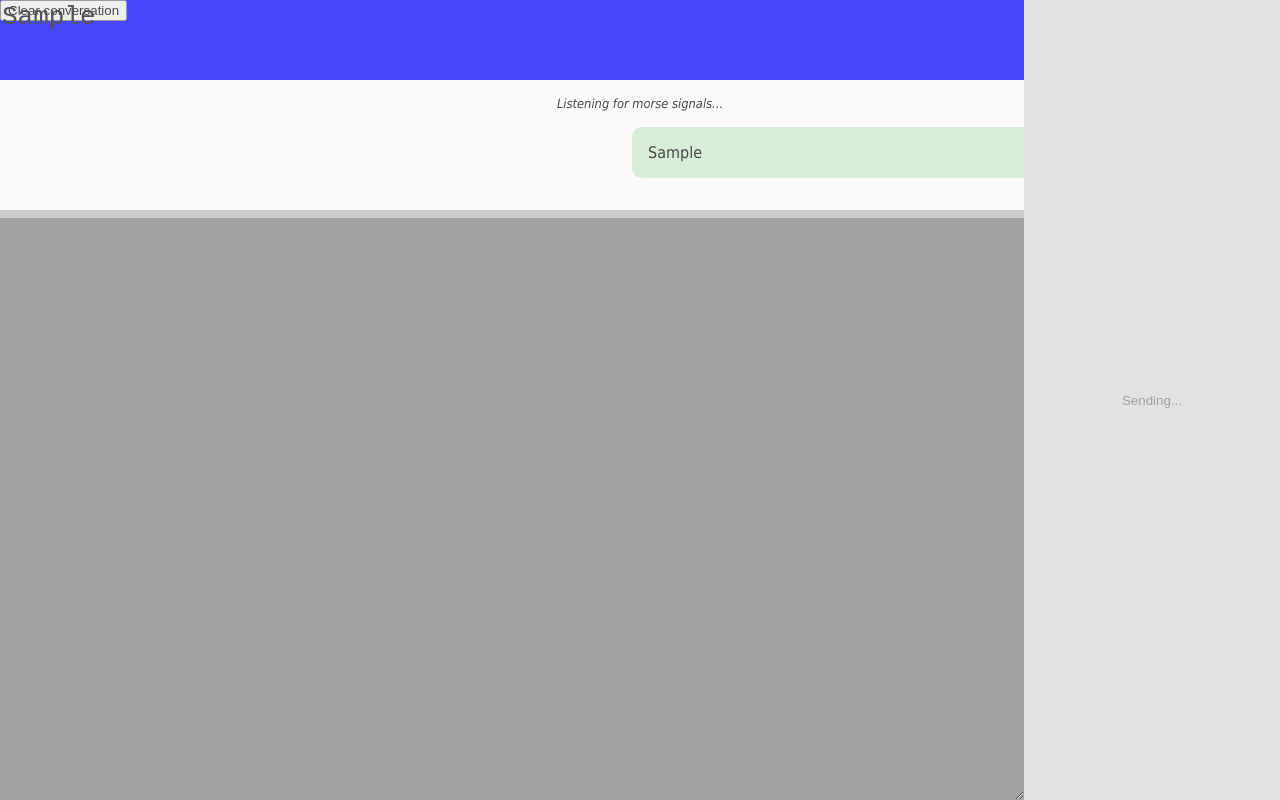
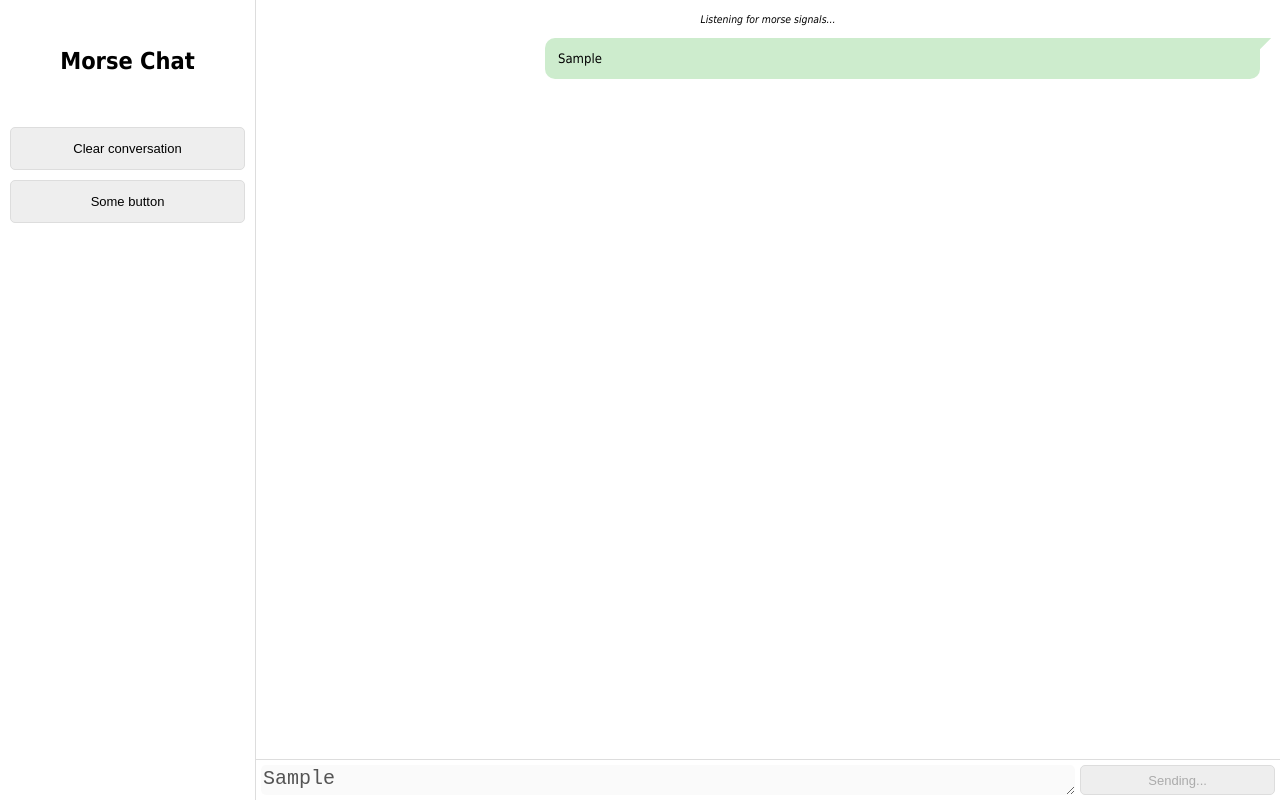
Before and after one commit to Timendus/morse-chat, a website built with webpack: page dist/index.html in a window 1280 px wide. Both pictures are taken after typing "Sample" into the empty fields and a click on the button "Send". Built offline with nearby package versions, Linux system fonts and the light colour scheme.

Commit message:
Fix up CSS to look all pretty

```diff
--- a/src/stylesheets/body.scss
+++ b/src/stylesheets/body.scss
@@ -2,8 +2,5 @@ html, body, .messages, .input {
   margin: 0px auto;
   padding: 0px;
   font-family: Tahoma, Arial, sans-serif;
+  font-size: 13px;
 }
-
-body {
-  background-color: gray;
-}
--- a/src/stylesheets/chatroom.scss
+++ b/src/stylesheets/chatroom.scss
@@ -1,33 +1,64 @@
 .messages {
-  padding: 1em;
+  width: 100%;
   box-sizing: border-box;
+
+  padding: 1em 1.5em;
   background-color: white;
   overflow-y: scroll;
+  border-bottom: 1px solid #ddd;
 
   .theirs, .mine {
+    position: relative;
     border: 0px;
-    width: 70vw;
-    max-width: 600px;
+    width: 70%;
     padding: 1em;
     border-radius: 10px;
 
     &:first-letter {
       text-transform: uppercase;
     }
+
+    &:before {
+      content: '';
+      position: absolute;
+      top: -15px;
+      height: 0;
+      width: 0;
+      border: 15px solid transparent;
+      transform: rotateZ(45deg);
+    }
+  }
+
+  .mine {
+    margin: 1em 0 0 auto;
+    background-color: #cdeccd;
+
+    + .mine {
+      margin-top: 0.3em;
+
+      &:before {
+        display: none;
+      }
+    }
+
+    &:before {
+      right: -5px;
+      border-right: 15px solid #cdeccd;
+    }
   }
 
   .theirs {
     margin: 1em auto 1em 0;
     background-color: #e7e7ff;
+
+    &:before {
+      left: -5px;
+      border-bottom: 15px solid #e7e7ff;
+    }
   }
 
   .typing:after {
     content: '…';
-  }
-
-  .mine {
-    margin: 1em 0 1em auto;
-    background-color: #cdeccd;
   }
 
   .notification {
--- a/src/stylesheets/input.scss
+++ b/src/stylesheets/input.scss
@@ -1,26 +1,23 @@
-.input {
-  border-top: 1vh solid #bbb;
-  background-color: white;
+textarea, button {
+  box-sizing: border-box;
+  border-radius: 5px;
+  margin: 5px;
+}
 
-  textarea, button {
-    position: absolute;
-    left: 0px;
-    right: 0px;
-    top: 0px;
-    bottom: 0px;
-    box-sizing: border-box;
-    border: 0px;
-  }
+textarea {
+  font-size: 20px;
+  margin-right: 0px;
+  border: 0px;
+}
 
-  textarea {
-    right: auto;
-    width: 80%;
-    font-size: 2em;
-  }
+button {
+  font-size: 1em;
+  background-color: #eee;
+  border: 1px solid #ddd;
+  cursor: pointer;
 
-  button {
-    left: auto;
-    width: 20%;
-    background-color: #e2e2e2;
+  &:hover {
+    border-color: #ccc;
+    background-color: #ddd;
   }
 }
--- a/src/stylesheets/layout.scss
+++ b/src/stylesheets/layout.scss
@@ -0,0 +1,41 @@
+.container {
+  display: grid;
+
+  // Wide display
+
+  grid-template-columns: 20vw 64vw 16vw;
+  grid-template-rows: calc(100vh - 40px) 40px;
+  grid-template-areas: "navbar chatroom chatroom"
+                       "navbar textinput send";
+
+  justify-content: center;
+
+  // Narrow display
+
+  @media (max-width: 768px) {
+    grid-template-columns: 80vw 20vw;
+    grid-template-rows: 40px calc(100vh - 80px) 40px;
+
+    grid-template-areas: "navbar navbar"
+                         "chatroom chatroom"
+                         "textinput send";
+  }
+
+  // Put things in their places
+
+  .navbar {
+    grid-area: navbar;
+  }
+
+  .messages {
+    grid-area: chatroom;
+  }
+
+  textarea {
+    grid-area: textinput;
+  }
+
+  button {
+    grid-area: send;
+  }
+}
--- a/src/stylesheets/navbar.scss
+++ b/src/stylesheets/navbar.scss
@@ -1,5 +1,44 @@
 .navbar {
-  height: 10vh;
-  width: 100%;
-  background-color: blue;
+  display: flex;
+  background-color: white;
+
+  h1 {
+    font-size: 1.8em;
+    text-align: center;
+    margin: 0;
+    padding: 0;
+  }
+
+  // Wide display
+
+  @media (min-width: 769px) {
+    flex-direction: column;
+    align-items: stretch;
+
+    border-right: 1px solid #ddd;
+
+    h1 {
+      margin: 2em 10px;
+    }
+
+    button {
+      padding: 1em;
+      margin: 5px 10px;
+    }
+  }
+
+  // Narrow display
+
+  @media (max-width: 768px) {
+    flex-direction: row;
+    border-bottom: 1px solid #ddd;
+
+    h1, button {
+      flex-grow: 1;
+    }
+
+    button {
+      margin-left: 0;
+    }
+  }
 }
```
Also changed, not shown: dist/index.html.
